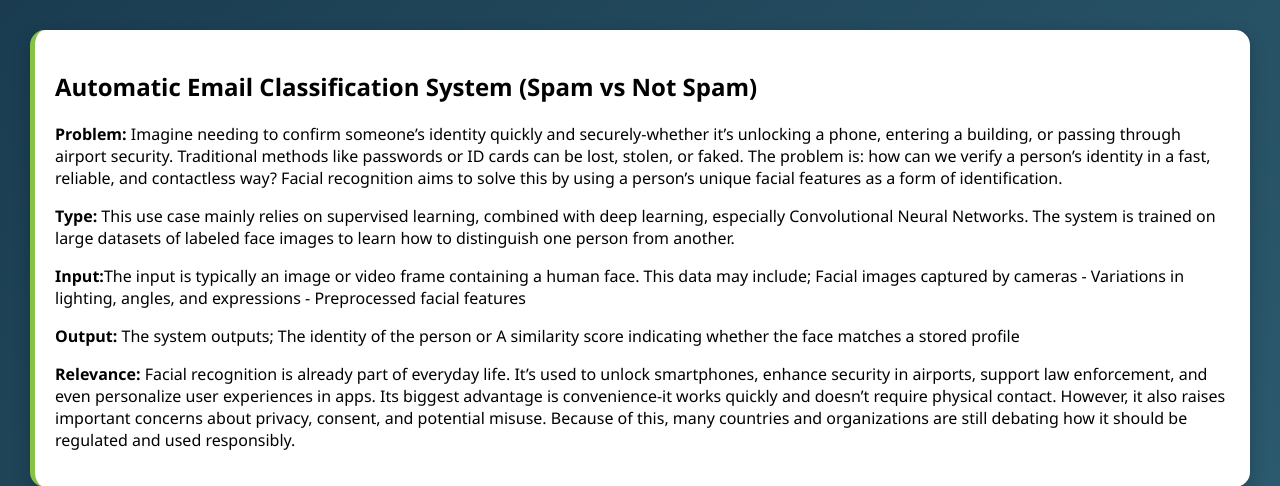
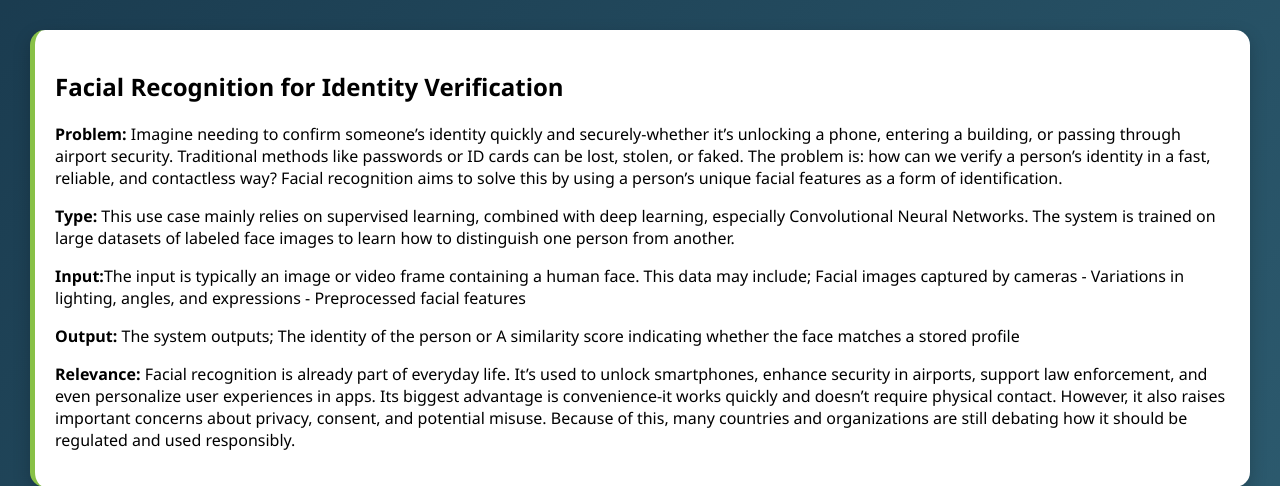
Before and after one commit to Gerlopa/trabajo-machine, a Flask app: page /case2 in a window 1280 px wide. Shown: the part 53-539 px from the top of the page. Run offline with Flask 3, Linux system fonts and the light colour scheme.

Commit message:
Update case2.html
Title correction

```diff
--- a/use case/templates/case2.html
+++ b/use case/templates/case2.html
@@ -4,7 +4,7 @@
 
 <div class="card">
 
-    <h2>Automatic Email Classification System (Spam vs Not Spam)</h2>
+    <h2>Facial Recognition for Identity Verification</h2>
 
     <p><strong>Problem:</strong> Imagine needing to confirm someone’s identity quickly and securely-whether it’s unlocking a phone, entering a building, or passing through airport security. Traditional methods like passwords or ID cards can be lost, stolen, or faked. The problem is: how can we verify a person’s identity in a fast, reliable, and contactless way? Facial recognition aims to solve this by using a person’s unique facial features as a form of identification.</p>
 
```
